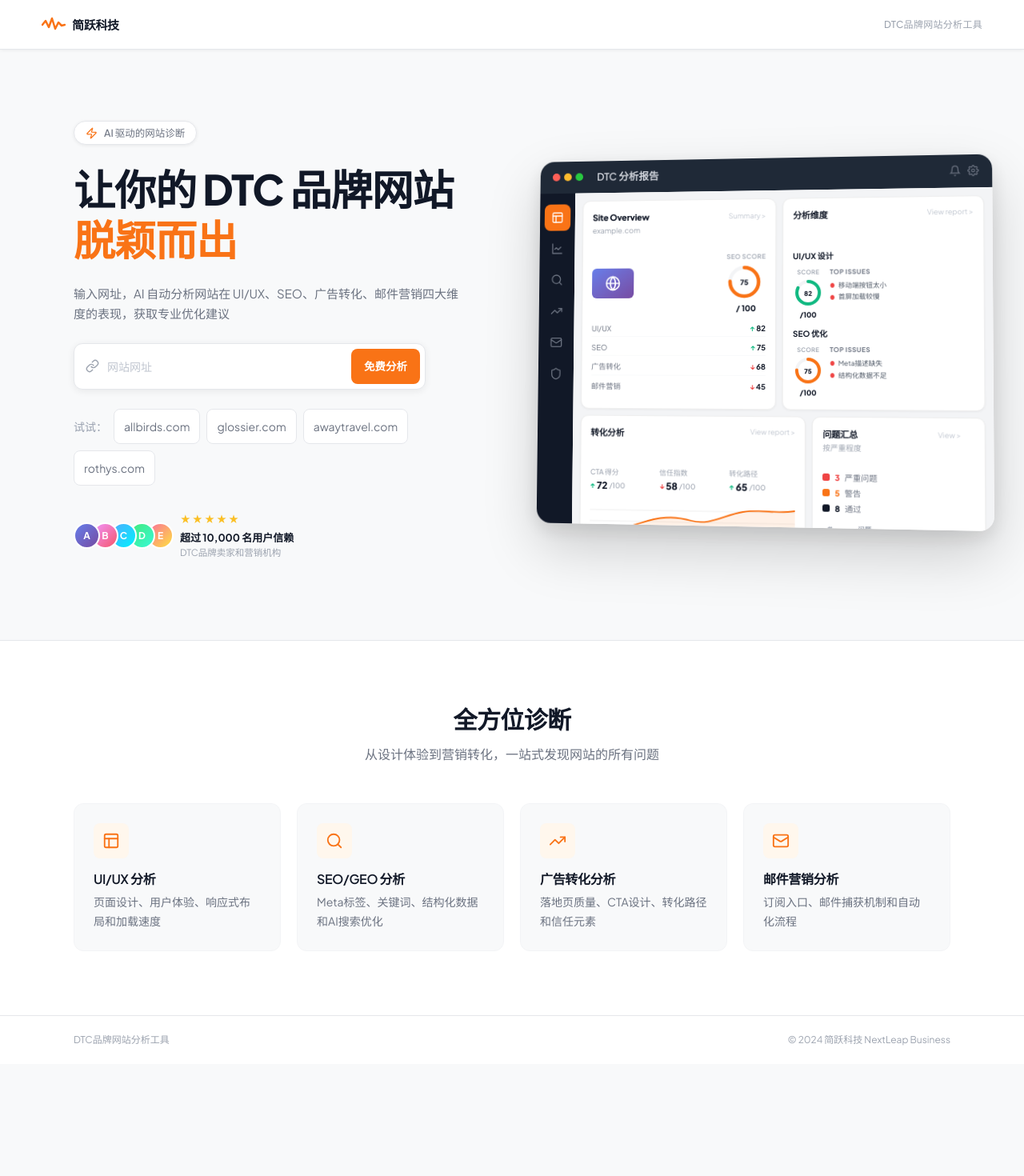
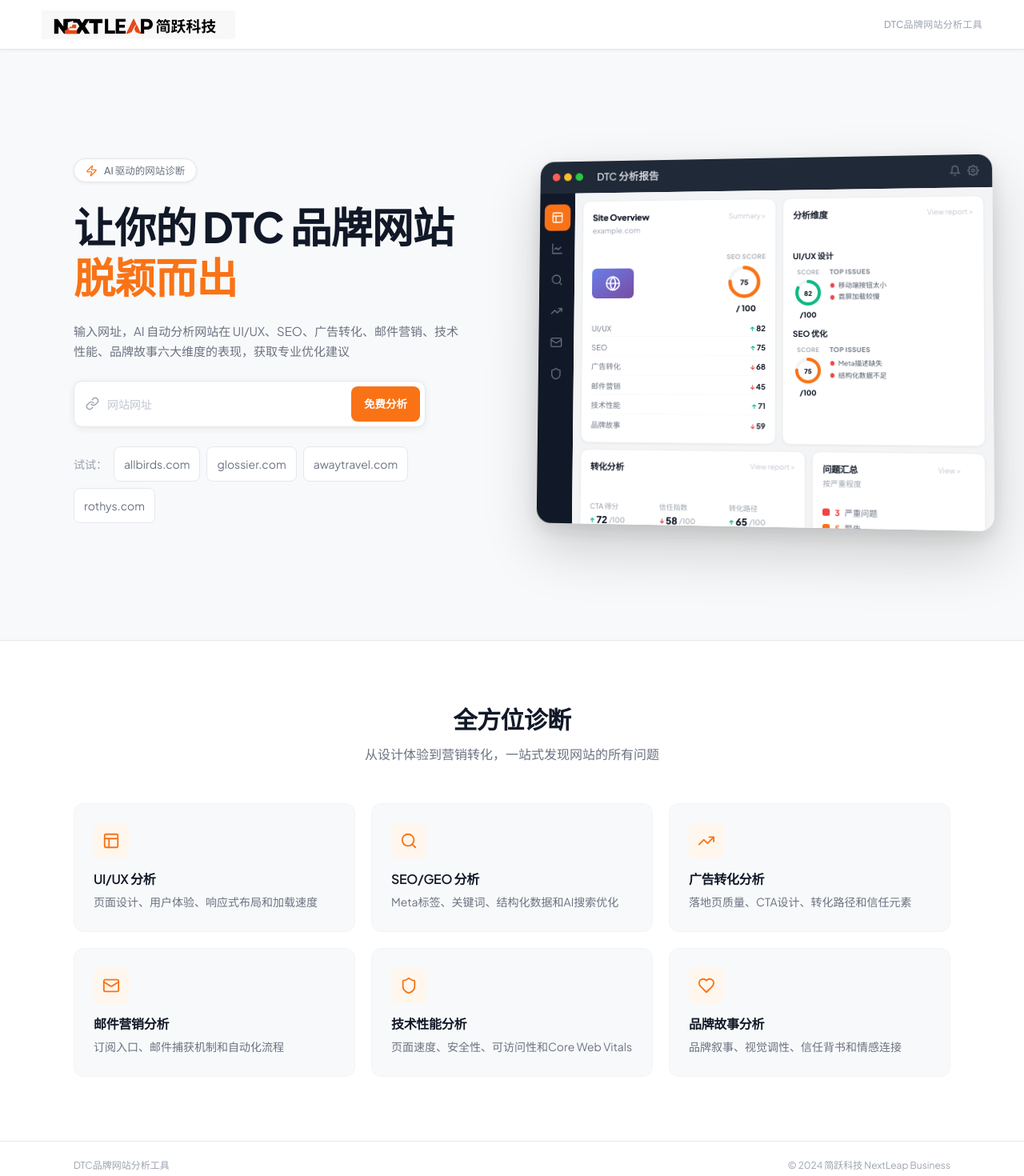
Before and after one commit to ding43230-bot/dtc-analyzer, a Next.js app: page / in a window 1280 px wide. Shown: the top 1470 px of the page at 80% size. Before the commit the page ends 1330 px from the top, so only its background shows below. Built offline with nearby package versions, Linux system fonts and the light colour scheme.

Commit message:
fix: 添加公司logo到public目录，修复首页logo不显示问题

```diff
--- a/src/app/page.tsx
+++ b/src/app/page.tsx
@@ -74,6 +74,8 @@ export default function Home() {
         seo: { score: aiResult.seo.score, issues: aiResult.seo.issues } as any,
         ads: { score: aiResult.ads.score, issues: aiResult.ads.issues } as any,
         email: { score: aiResult.email.score, issues: aiResult.email.issues } as any,
+        tech: { score: aiResult.tech.score, issues: aiResult.tech.issues } as any,
+        brand: { score: aiResult.brand.score, issues: aiResult.brand.issues } as any,
         recommendations: [] as string[],
       };
       const recommendations = matchServices(analysisForMatching);
@@ -92,6 +94,8 @@ export default function Home() {
             seo: { score: aiResult.seo.score, summary: aiResult.seo.summary, checks: aiResult.seo.checks, issues: aiResult.seo.issues, suggestions: aiResult.seo.suggestions },
             ads: { score: aiResult.ads.score, summary: aiResult.ads.summary, checks: aiResult.ads.checks, issues: aiResult.ads.issues, suggestions: aiResult.ads.suggestions },
             email: { score: aiResult.email.score, summary: aiResult.email.summary, checks: aiResult.email.checks, issues: aiResult.email.issues, suggestions: aiResult.email.suggestions },
+            tech: { score: aiResult.tech.score, summary: aiResult.tech.summary, checks: aiResult.tech.checks, issues: aiResult.tech.issues, suggestions: aiResult.tech.suggestions },
+            brand: { score: aiResult.brand.score, summary: aiResult.brand.summary, checks: aiResult.brand.checks, issues: aiResult.brand.issues, suggestions: aiResult.brand.suggestions },
           },
         }));
       } catch {}
@@ -114,12 +118,8 @@ export default function Home() {
     <div className="min-h-screen flex flex-col bg-[#F8F9FA]">
       {/* ── NAVBAR ── */}
       <nav className="bg-white border-b border-gray-200 h-[62px] flex items-center px-[52px] sticky top-0 z-50 shadow-[0_1px_4px_rgba(0,0,0,0.06)]">
-        <a href="/" className="flex items-center gap-2 font-extrabold text-[15px] text-[#111827] no-nowrap tracking-[-0.3px]">
-          <svg width="30" height="20" viewBox="0 0 30 20" fill="none">
-            <path d="M1 10 L5 5 L9 13 L13 2 L17 15 L21 7 L25 11 L29 10"
-                  stroke="#F97316" strokeWidth="2.5" strokeLinecap="round" strokeLinejoin="round"/>
-          </svg>
-          简跃科技
+        <a href="/" className="flex items-center gap-2 no-nowrap">
+          <img src="/company-logo.png" alt="NextLeap" className="h-9 w-auto object-contain" />
         </a>
 
         <div className="flex-1" />
@@ -148,7 +148,7 @@ export default function Home() {
 
           {/* Subtitle */}
           <p className="text-[15px] text-[#6B7280] leading-[1.8] max-w-[430px]">
-            输入网址，AI 自动分析网站在 UI/UX、SEO、广告转化、邮件营销四大维度的表现，获取专业优化建议
+            输入网址，AI 自动分析网站在 UI/UX、SEO、广告转化、邮件营销、技术性能、品牌故事六大维度的表现，获取专业优化建议
           </p>
 
           {/* Search Box */}
@@ -191,34 +191,6 @@ export default function Home() {
             ))}
           </div>
 
-          {/* Trust Row */}
-          <div className="flex items-center gap-0 mt-2">
-            <div className="flex items-center">
-              {['A', 'B', 'C', 'D', 'E'].map((letter, i) => (
-                <div
-                  key={letter}
-                  className="w-[33px] h-[33px] rounded-full border-[2.5px] border-white -mr-2.5 flex items-center justify-center text-xs font-bold text-white shrink-0"
-                  style={{
-                    background: [
-                      'linear-gradient(135deg,#667eea,#764ba2)',
-                      'linear-gradient(135deg,#f093fb,#f5576c)',
-                      'linear-gradient(135deg,#4facfe,#00f2fe)',
-                      'linear-gradient(135deg,#43e97b,#38f9d7)',
-                      'linear-gradient(135deg,#fa709a,#fee140)',
-                    ][i],
-                    zIndex: 5 - i,
-                  }}
-                >
-                  {letter}
-                </div>
-              ))}
-            </div>
-            <div className="ml-[18px]">
-              <div className="text-[#FBBF24] text-[13px] tracking-[1.5px]">★★★★★</div>
-              <div className="text-[13px] font-bold text-[#111827] mt-0.5">超过 10,000 名用户信赖</div>
-              <div className="text-[11.5px] text-[#9CA3AF]">DTC品牌卖家和营销机构</div>
-            </div>
-          </div>
         </div>
 
         {/* RIGHT: Dashboard Card */}
@@ -302,6 +274,8 @@ export default function Home() {
                           { name: 'SEO', value: '75', up: true },
                           { name: '广告转化', value: '68', up: false },
                           { name: '邮件营销', value: '45', up: false },
+                          { name: '技术性能', value: '71', up: true },
+                          { name: '品牌故事', value: '59', up: false },
                         ].map((m) => (
                           <div key={m.name} className="flex justify-between items-center py-0.5 border-b border-[#F9FAFB] last:border-0 text-[9.5px]">
                             <span className="text-[#6B7280]">{m.name}</span>
@@ -467,12 +441,14 @@ export default function Home() {
           <h2 className="text-3xl font-bold text-[#111827] tracking-tight text-center mb-3">全方位诊断</h2>
           <p className="text-[#6B7280] text-center max-w-xl mx-auto mb-12">从设计体验到营销转化，一站式发现网站的所有问题</p>
 
-          <div className="grid grid-cols-4 gap-5">
+          <div className="grid grid-cols-3 gap-5">
             {[
               { title: 'UI/UX 分析', desc: '页面设计、用户体验、响应式布局和加载速度', svg: <svg width="22" height="22" viewBox="0 0 24 24" fill="none" stroke="#F97316" strokeWidth="2" strokeLinecap="round" strokeLinejoin="round"><rect width="18" height="18" x="3" y="3" rx="2"/><path d="M3 9h18"/><path d="M9 21V9"/></svg> },
               { title: 'SEO/GEO 分析', desc: 'Meta标签、关键词、结构化数据和AI搜索优化', svg: <svg width="22" height="22" viewBox="0 0 24 24" fill="none" stroke="#F97316" strokeWidth="2" strokeLinecap="round" strokeLinejoin="round"><circle cx="11" cy="11" r="8"/><path d="m21 21-4.3-4.3"/></svg> },
               { title: '广告转化分析', desc: '落地页质量、CTA设计、转化路径和信任元素', svg: <svg width="22" height="22" viewBox="0 0 24 24" fill="none" stroke="#F97316" strokeWidth="2" strokeLinecap="round" strokeLinejoin="round"><polyline points="22 7 13.5 15.5 8.5 10.5 2 17"/><polyline points="16 7 22 7 22 13"/></svg> },
               { title: '邮件营销分析', desc: '订阅入口、邮件捕获机制和自动化流程', svg: <svg width="22" height="22" viewBox="0 0 24 24" fill="none" stroke="#F97316" strokeWidth="2" strokeLinecap="round" strokeLinejoin="round"><rect width="20" height="16" x="2" y="4" rx="2"/><path d="m22 7-8.97 5.7a1.94 1.94 0 0 1-2.06 0L2 7"/></svg> },
+              { title: '技术性能分析', desc: '页面速度、安全性、可访问性和Core Web Vitals', svg: <svg width="22" height="22" viewBox="0 0 24 24" fill="none" stroke="#F97316" strokeWidth="2" strokeLinecap="round" strokeLinejoin="round"><path d="M20 13c0 5-3.5 7.5-7.66 8.95a1 1 0 0 1-.67-.01C7.5 20.5 4 18 4 13V6a1 1 0 0 1 1-1c2 0 4.5-1.2 6.24-2.72a1.17 1.17 0 0 1 1.52 0C14.51 3.81 17 5 19 5a1 1 0 0 1 1 1z"/></svg> },
+              { title: '品牌故事分析', desc: '品牌叙事、视觉调性、信任背书和情感连接', svg: <svg width="22" height="22" viewBox="0 0 24 24" fill="none" stroke="#F97316" strokeWidth="2" strokeLinecap="round" strokeLinejoin="round"><path d="M19 14c1.49-1.46 3-3.21 3-5.5A5.5 5.5 0 0 0 16.5 3c-1.76 0-3 .5-4.5 2-1.5-1.5-2.74-2-4.5-2A5.5 5.5 0 0 0 2 8.5c0 2.3 1.5 4.05 3 5.5l7 7Z"/></svg> },
             ].map((f, i) => (
               <div key={f.title} className="bg-[#F8F9FA] rounded-xl p-6 border border-gray-100 hover:border-[#F97316] hover:shadow-md transition-all cursor-default animate-fade-in-up" style={{ animationDelay: `${0.2 + i * 0.1}s` }}>
                 <div className="w-11 h-11 rounded-lg bg-orange-50 flex items-center justify-center mb-4">{f.svg}</div>
--- a/src/app/report/[id]/page.tsx
+++ b/src/app/report/[id]/page.tsx
@@ -2,6 +2,7 @@
 
 import { useCallback, useEffect, useRef, useState } from 'react';
 import { useParams, useRouter } from 'next/navigation';
+import SimilarWebData from '@/components/SimilarWebData';
 
 // SVG Icons
 const Icons = {
@@ -55,6 +56,16 @@ const Icons = {
       <rect width="20" height="16" x="2" y="4" rx="2"/><path d="m22 7-8.97 5.7a1.94 1.94 0 0 1-2.06 0L2 7"/>
     </svg>
   ),
+  shield: () => (
+    <svg width="20" height="20" viewBox="0 0 24 24" fill="none" stroke="currentColor" strokeWidth="2" strokeLinecap="round" strokeLinejoin="round">
+      <path d="M20 13c0 5-3.5 7.5-7.66 8.95a1 1 0 0 1-.67-.01C7.5 20.5 4 18 4 13V6a1 1 0 0 1 1-1c2 0 4.5-1.2 6.24-2.72a1.17 1.17 0 0 1 1.52 0C14.51 3.81 17 5 19 5a1 1 0 0 1 1 1z"/>
+    </svg>
+  ),
+  heart: () => (
+    <svg width="20" height="20" viewBox="0 0 24 24" fill="none" stroke="currentColor" strokeWidth="2" strokeLinecap="round" strokeLinejoin="round">
+      <path d="M19 14c1.49-1.46 3-3.21 3-5.5A5.5 5.5 0 0 0 16.5 3c-1.76 0-3 .5-4.5 2-1.5-1.5-2.74-2-4.5-2A5.5 5.5 0 0 0 2 8.5c0 2.3 1.5 4.05 3 5.5l7 7Z"/>
+    </svg>
+  ),
   spinner: () => (
     <svg className="animate-spin w-10 h-10" viewBox="0 0 24 24" fill="none">
       <circle className="opacity-25" cx="12" cy="12" r="10" stroke="currentColor" strokeWidth="4" />
@@ -93,6 +104,8 @@ interface ReportData {
     seo: number;
     ads: number;
     email: number;
+    tech: number;
+    brand: number;
     overall: number;
   };
   recommendations: Array<{
@@ -106,6 +119,8 @@ interface ReportData {
     seo: CategoryData;
     ads: CategoryData;
     email: CategoryData;
+    tech: CategoryData;
+    brand: CategoryData;
   };
 }
 
@@ -314,7 +329,7 @@ function ScoreRing({ score, size = 140 }: { score: number; size?: number }) {
 
 function ScoreBar({ label, score, color }: { label: string; score: number; color: string }) {
   const bgColors: Record<string, string> = {
-    green: 'bg-emerald-500', orange: 'bg-orange-500', purple: 'bg-violet-500', red: 'bg-rose-500',
+    green: 'bg-emerald-500', orange: 'bg-orange-500', purple: 'bg-violet-500', red: 'bg-rose-500', blue: 'bg-blue-500', pink: 'bg-pink-500',
   };
 
   return (
@@ -333,7 +348,7 @@ function ScoreBar({ label, score, color }: { label: string; score: number; color
 function CategoryCard({ title, icon, data, color }: { title: string; icon: React.ReactNode; data: CategoryData; color: string }) {
   const [expanded, setExpanded] = useState(false);
   const borderColors: Record<string, string> = {
-    green: 'border-t-emerald-500', purple: 'border-t-violet-500', orange: 'border-t-orange-500', red: 'border-t-rose-500',
+    green: 'border-t-emerald-500', purple: 'border-t-violet-500', orange: 'border-t-orange-500', red: 'border-t-rose-500', blue: 'border-t-blue-500', pink: 'border-t-pink-500',
   };
 
   const checks: CheckItem[] = data.checks || [];
@@ -495,6 +510,8 @@ export default function ReportPage() {
     { key: 'seo', title: 'SEO/GEO 分析', icon: <Icons.search />, data: report.analysis.seo, color: 'purple' },
     { key: 'ads', title: '广告转化分析', icon: <Icons.trendingUp />, data: report.analysis.ads, color: 'orange' },
     { key: 'email', title: '邮件营销分析', icon: <Icons.mail />, data: report.analysis.email, color: 'red' },
+    { key: 'tech', title: '技术性能分析', icon: <Icons.shield />, data: report.analysis.tech, color: 'blue' },
+    { key: 'brand', title: '品牌故事分析', icon: <Icons.heart />, data: report.analysis.brand, color: 'pink' },
   ];
 
   return (
@@ -513,9 +530,6 @@ export default function ReportPage() {
               </button>
               <div className="h-5 w-px bg-gray-200" />
               <div className="flex items-center gap-3">
-                <div className="w-8 h-8 rounded-lg bg-gradient-to-br from-orange-500 to-orange-600 flex items-center justify-center shadow-sm shadow-orange-200">
-                  <span className="text-white font-bold text-sm">S</span>
-                </div>
                 <div>
                   <h1 className="text-sm font-semibold text-gray-900">分析报告</h1>
                   <p className="text-[11px] text-gray-400 max-w-xs truncate">{report.url}</p>
@@ -539,6 +553,8 @@ export default function ReportPage() {
             <ScoreBar label="SEO" score={report.scores.seo} color="purple" />
             <ScoreBar label="广告转化" score={report.scores.ads} color="orange" />
             <ScoreBar label="邮件营销" score={report.scores.email} color="red" />
+            <ScoreBar label="技术性能" score={report.scores.tech} color="blue" />
+            <ScoreBar label="品牌故事" score={report.scores.brand} color="pink" />
           </div>
 
           {/* 评分标准说明 */}
@@ -586,6 +602,9 @@ export default function ReportPage() {
           </div>
         )}
 
+        {/* SimilarWeb Data */}
+        <SimilarWebData url={report.url} />
+
         {/* Category Cards */}
         <div className="grid grid-cols-1 lg:grid-cols-2 gap-5 mb-8">
           {categories.map((cat) => (
```
Also changed, not shown: public/company-logo.png (added).
